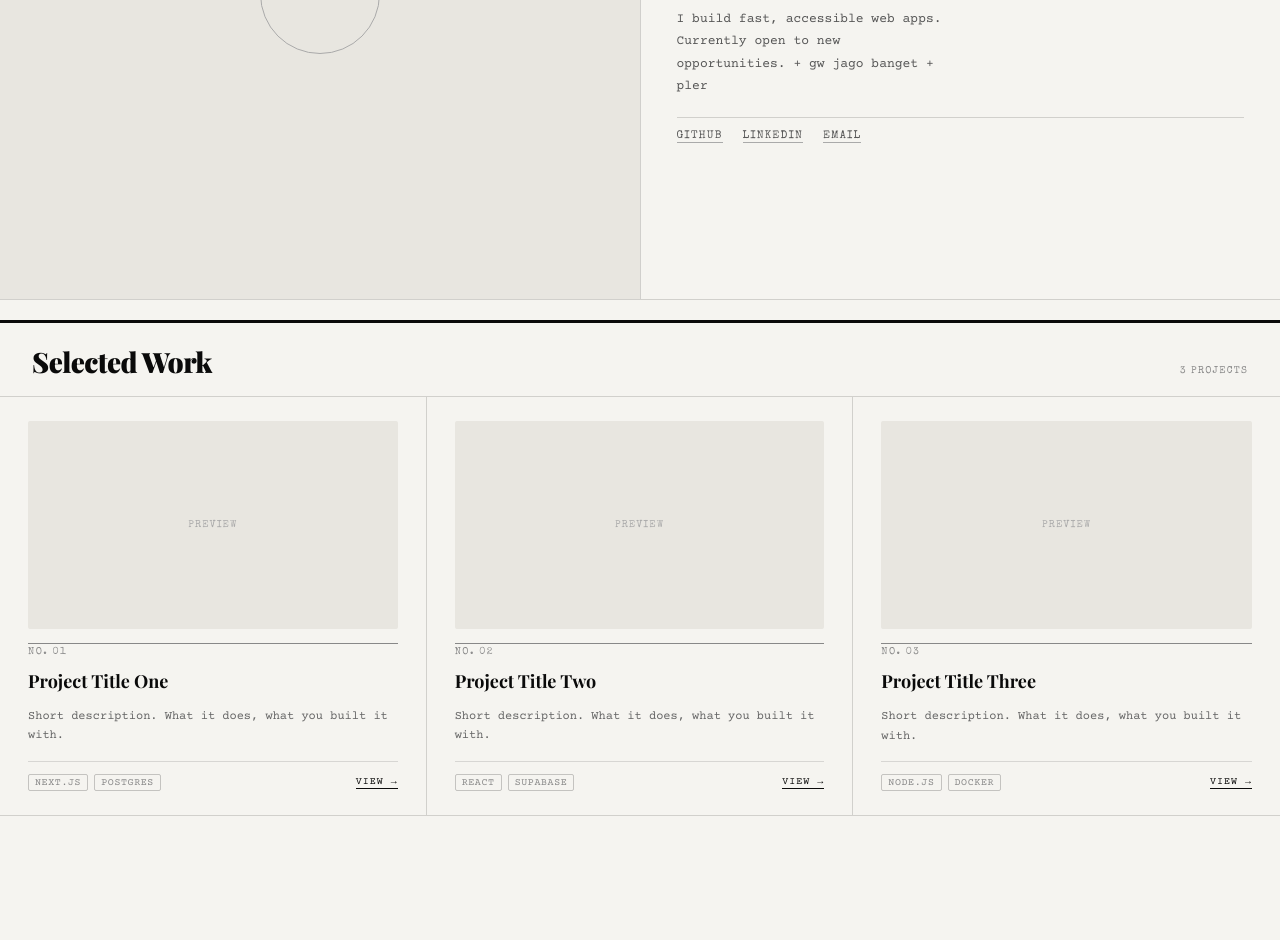
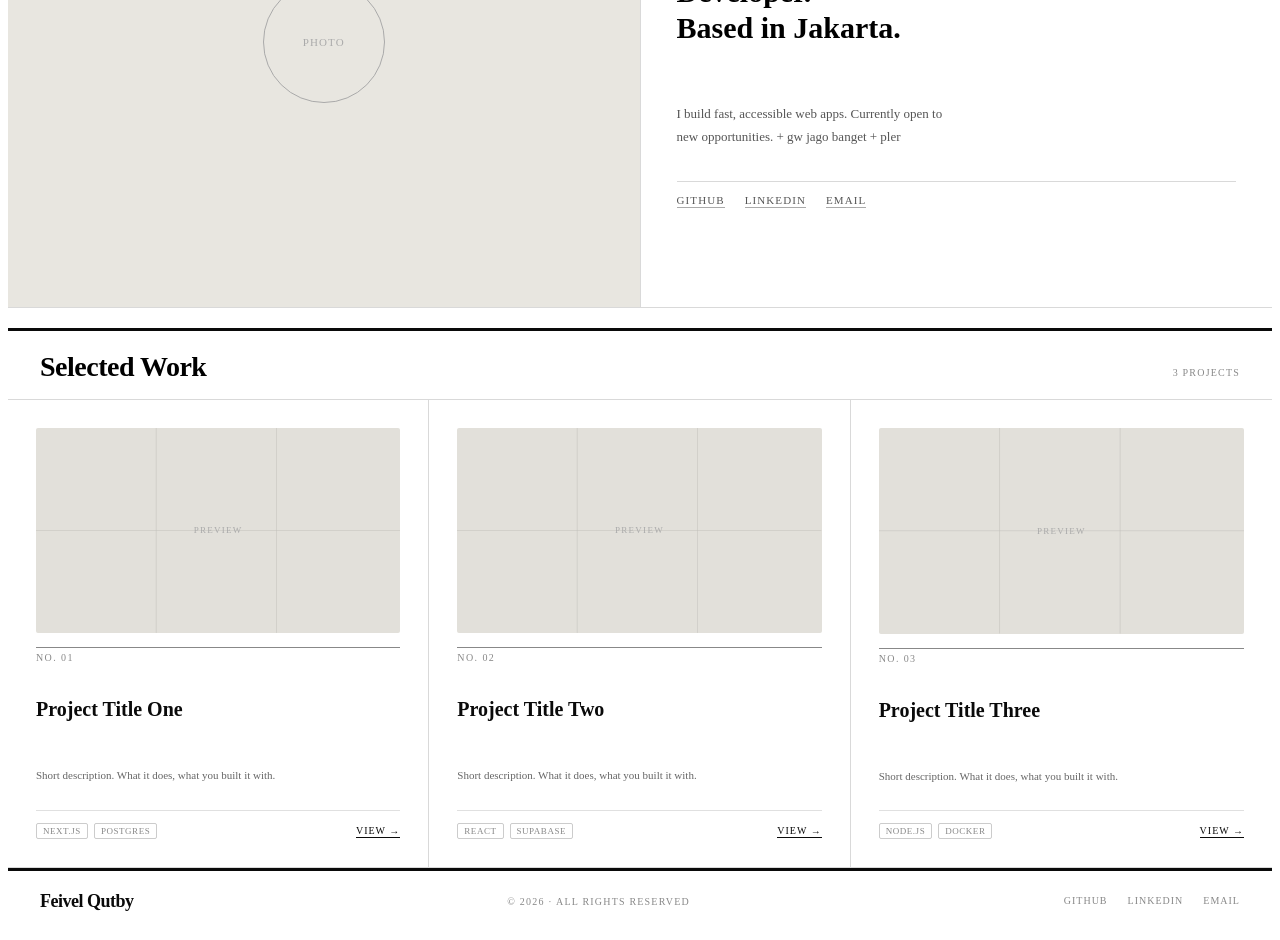
Before and after one commit to FeivelQutby/porto-feivel, a Next.js app: page / in a window 1280 px wide. Shown: the part 480-1420 px from the top of the page. Before the commit the page ends 1296 px from the top, so only its background shows below. Built offline with nearby package versions, Linux system fonts and the light colour scheme.

Commit message:
update footer and responsive

```diff
--- /dev/null
+++ b/Components/Footer.tsx
@@ -0,0 +1,104 @@
+'use client'
+
+export default function Footer() {
+    const year = new Date().getFullYear()
+
+    return (
+        <footer style={{
+            borderTop: '3px solid #0a0a0a',
+            padding: '20px 32px',
+            display: 'flex',
+            justifyContent: 'space-between',
+            alignItems: 'center',
+        }}>
+
+            {/* Kiri — nama */}
+            <span style={{
+                fontFamily: 'var(--font-serif)',
+                fontSize: 18,
+                fontWeight: 900,
+                letterSpacing: '-0.5px',
+                color: '#0a0a0a',
+            }}>
+                Feivel Qutby
+            </span>
+
+            {/* Tengah — copyright */}
+            <span style={{
+                fontFamily: 'var(--font-typewriter)',
+                fontSize: 10,
+                letterSpacing: '0.12em',
+                textTransform: 'uppercase',
+                color: '#888',
+            }}>
+                © {year} · All rights reserved
+            </span>
+
+            {/* Kanan — links */}
+            <div style={{
+                display: 'flex',
+                gap: 20,
+                fontFamily: 'var(--font-typewriter)',
+                fontSize: 10,
+                letterSpacing: '0.1em',
+                textTransform: 'uppercase',
+            }}>
+                <a href="https://github.com" target="_blank" rel="noreferrer" style={{
+                    color: '#888',
+                    textDecoration: 'none',
+                    borderBottom: '0.5px solid transparent',
+                    paddingBottom: 1,
+                    transition: 'color 0.2s, border-color 0.2s',
+                }}
+                    onMouseEnter={e => {
+                        (e.target as HTMLElement).style.color = '#0a0a0a';
+                        (e.target as HTMLElement).style.borderBottomColor = '#0a0a0a'
+                    }}
+                    onMouseLeave={e => {
+                        (e.target as HTMLElement).style.color = '#888';
+                        (e.target as HTMLElement).style.borderBottomColor = 'transparent'
+                    }}
+                >
+                    Github
+                </a>
+                <a href="https://linkedin.com" target="_blank" rel="noreferrer" style={{
+                    color: '#888',
+                    textDecoration: 'none',
+                    borderBottom: '0.5px solid transparent',
+                    paddingBottom: 1,
+                    transition: 'color 0.2s, border-color 0.2s',
+                }}
+                    onMouseEnter={e => {
+                        (e.target as HTMLElement).style.color = '#0a0a0a';
+                        (e.target as HTMLElement).style.borderBottomColor = '#0a0a0a'
+                    }}
+                    onMouseLeave={e => {
+                        (e.target as HTMLElement).style.color = '#888';
+                        (e.target as HTMLElement).style.borderBottomColor = 'transparent'
+                    }}
+                >
+                    LinkedIn
+                </a>
+                <a href="mailto:you@email.com" style={{
+                    color: '#888',
+                    textDecoration: 'none',
+                    borderBottom: '0.5px solid transparent',
+                    paddingBottom: 1,
+                    transition: 'color 0.2s, border-color 0.2s',
+                }}
+                    onMouseEnter={e => {
+                        (e.target as HTMLElement).style.color = '#0a0a0a';
+                        (e.target as HTMLElement).style.borderBottomColor = '#0a0a0a'
+                    }}
+                    onMouseLeave={e => {
+                        (e.target as HTMLElement).style.color = '#888';
+                        (e.target as HTMLElement).style.borderBottomColor = 'transparent'
+                    }}
+                >
+                    Email
+                </a>
+            </div>
+
+        </footer>
+    )
+}
--- a/Components/Projects.tsx
+++ b/Components/Projects.tsx
@@ -52,6 +52,12 @@ export default function Projects() {
                     },
                 }
             )
+
+            // hover effect
+            const onEnter = () => gsap.to(col, { y: -4, duration: 0.3, ease: 'power2.out' })
+            const onLeave = () => gsap.to(col, { y: 0, duration: 0.3, ease: 'power2.out' })
+            col.addEventListener('mouseenter', onEnter)
+            col.addEventListener('mouseleave', onLeave)
         })
     }, [])
 
@@ -67,7 +73,7 @@ export default function Projects() {
                 alignItems: 'baseline',
             }}>
                 <span style={{
-                    fontFamily: 'Playfair Display, serif',
+                    fontFamily: 'var(--font-serif)',
                     fontSize: 28,
                     fontWeight: 900,
                     letterSpacing: '-0.5px',
@@ -75,10 +81,10 @@ export default function Projects() {
                     Selected Work
                 </span>
                 <span style={{
+                    fontFamily: 'var(--font-typewriter)',
                     fontSize: 10,
-                    fontFamily: 'var(--font-typewriter)',
                     letterSpacing: '0.12em',
-                    textTransform: 'uppercase',
+                    textTransform: 'uppercase' as const,
                     color: '#888',
                 }}>
                     {projects.length} projects
@@ -86,7 +92,9 @@ export default function Projects() {
             </div>
 
             {/* Columns */}
-            <div style={{
+            <div
+                className="projects-grid"
+                style={{
                     display: 'grid',
                     gridTemplateColumns: 'repeat(3, 1fr)',
                     borderBottom: '1px solid rgba(0,0,0,0.15)',
@@ -96,40 +104,53 @@ export default function Projects() {
                         key={project.id}
                         ref={el => { colRefs.current[i] = el }}
                         style={{
-                            padding: '24px 28px',
+                            padding: '28px',
                             borderRight: i < projects.length - 1 ? '1px solid rgba(0,0,0,0.15)' : 'none',
                             display: 'flex',
-                            flexDirection: 'column',
+                            flexDirection: 'column' as const,
                             gap: 14,
+                            cursor: 'none',
                         }}
                     >
-                        {/* Image placeholder */}
+                        {/* Image */}
                         <div style={{
                             width: '100%',
                             aspectRatio: '16/9',
-                            background: '#e8e6e0',
+                            background: '#e2e0da',
                             borderRadius: 2,
+                            overflow: 'hidden',
+                            position: 'relative' as const,
                             display: 'flex',
                             alignItems: 'center',
                             justifyContent: 'center',
-                            fontSize: 10,
+                        }}>
+                            {/* Grid lines biar keliatan kayak layout koran */}
+                            <svg width="100%" height="100%" style={{ position: 'absolute', top: 0, left: 0, opacity: 0.15 }}>
+                                <line x1="33%" y1="0" x2="33%" y2="100%" stroke="#0a0a0a" strokeWidth="0.5" />
+                                <line x1="66%" y1="0" x2="66%" y2="100%" stroke="#0a0a0a" strokeWidth="0.5" />
+                                <line x1="0" y1="50%" x2="100%" y2="50%" stroke="#0a0a0a" strokeWidth="0.5" />
+                            </svg>
+                            <span style={{
                                 fontFamily: 'var(--font-typewriter)',
-                            letterSpacing: '0.1em',
-                            textTransform: 'uppercase',
+                                fontSize: 9,
+                                letterSpacing: '0.14em',
+                                textTransform: 'uppercase' as const,
                                 color: '#aaa',
+                                position: 'relative' as const,
                             }}>
                                 Preview
+                            </span>
                         </div>
 
-                        {/* Project number */}
+                        {/* Number */}
                         <span style={{
+                            fontFamily: 'var(--font-typewriter)',
                             fontSize: 10,
-                            fontFamily: 'var(--font-typewriter)',
                             letterSpacing: '0.14em',
-                            textTransform: 'uppercase',
+                            textTransform: 'uppercase' as const,
                             color: '#888',
                             borderTop: '1.5px solid #888',
-                            paddingTop: 3,
+                            paddingTop: 4,
                             display: 'inline-block',
                         }}>
                             No. {project.id}
@@ -137,8 +158,8 @@ export default function Projects() {
 
                         {/* Title */}
                         <h3 style={{
-                            fontFamily: 'Playfair Display, serif',
-                            fontSize: 18,
+                            fontFamily: 'var(--font-serif)',
+                            fontSize: 20,
                             fontWeight: 700,
                             lineHeight: 1.2,
                             color: '#0a0a0a',
@@ -148,9 +169,10 @@ export default function Projects() {
 
                         {/* Desc */}
                         <p style={{
-                            fontSize: 12,
+                            fontFamily: 'var(--font-mono)',
+                            fontSize: 11,
                             color: '#666',
-                            lineHeight: 1.65,
+                            lineHeight: 1.7,
                             flex: 1,
                         }}>
                             {project.desc}
@@ -164,12 +186,13 @@ export default function Projects() {
                             paddingTop: 12,
                             borderTop: '0.5px solid rgba(0,0,0,0.12)',
                         }}>
-                            <div style={{ display: 'flex', gap: 6, flexWrap: 'wrap' }}>
+                            <div style={{ display: 'flex', gap: 6, flexWrap: 'wrap' as const }}>
                                 {project.tags.map(tag => (
                                     <span key={tag} style={{
-                                        fontSize: 10,
+                                        fontFamily: 'var(--font-typewriter)',
+                                        fontSize: 9,
                                         letterSpacing: '0.06em',
-                                        textTransform: 'uppercase',
+                                        textTransform: 'uppercase' as const,
                                         color: '#888',
                                         border: '0.5px solid rgba(0,0,0,0.2)',
                                         padding: '2px 6px',
@@ -180,9 +203,10 @@ export default function Projects() {
                                 ))}
                             </div>
                             <a href={project.link} style={{
+                                fontFamily: 'var(--font-typewriter)',
                                 fontSize: 10,
                                 letterSpacing: '0.1em',
-                                textTransform: 'uppercase',
+                                textTransform: 'uppercase' as const,
                                 color: '#0a0a0a',
                                 textDecoration: 'none',
                                 borderBottom: '0.5px solid #0a0a0a',
--- a/app/layout.tsx
+++ b/app/layout.tsx
@@ -1,6 +1,7 @@
 import '../styles/globals.css'
 import SmoothScroll from '@/Components/SmoothScroll'
 import Cursor from '@/Components/Cursor'
+import Footer from '@/Components/Footer'
 
 export const metadata = {
   title: 'Feivel Qutby',
@@ -15,6 +16,7 @@ export default function RootLayout({ children }: { children: React.ReactNode })
         <SmoothScroll>
           {children}
         </SmoothScroll>
+        <Footer />
       </body>
     </html>
   )
--- a/styles/globals.css
+++ b/styles/globals.css
@@ -1,41 +1,24 @@
-@import url('https://fonts.googleapis.com/css2?family=Playfair+Display:wght@700;900&family=Special+Elite&family=Courier+Prime:wght@400;700&family=Inter:wght@400;500&display=swap');
-
-* {
-  margin: 0;
-  padding: 0;
-  box-sizing: border-box;
-  cursor: none;
+@media (max-width: 768px) {
+  .hero-grid {
+    grid-template-columns: 1fr !important;
   }
 
-:root {
-  --black: #0a0a0a;
-  --white: #f5f4f0;
-  --gray: #888;
-  --border: rgba(0, 0, 0, 0.15);
-  --font-serif: 'Playfair Display', serif;
-  --font-typewriter: 'Special Elite', cursive;
-  --font-mono: 'Courier Prime', monospace;
+  .hero-grid .divider {
+    display: none;
   }
 
-html {
-  background: var(--white);
-  color: var(--black);
+  .projects-grid {
+    grid-template-columns: 1fr !important;
   }
 
-body {
-  font-family: 'Courier Prime', monospace;
-  background: var(--white);
-  overflow-x: hidden;
+  .projects-grid > div {
+    border-right: none !important;
+    border-bottom: 1px solid rgba(0,0,0,0.15);
   }
 
-.serif {
-  font-family: var(--font-serif);
+  .masthead-meta {
+    flex-direction: column !important;
+    align-items: center !important;
+    gap: 4px !important;
   }
-
-.typewriter {
-  font-family: var(--font-typewriter);
 }
-
-.mono {
-  font-family: var(--font-mono);
-}
```
Also changed, not shown: Components/Hero.tsx (+7 -3 lines). Lines whose indentation alone changed are shown as unchanged.
